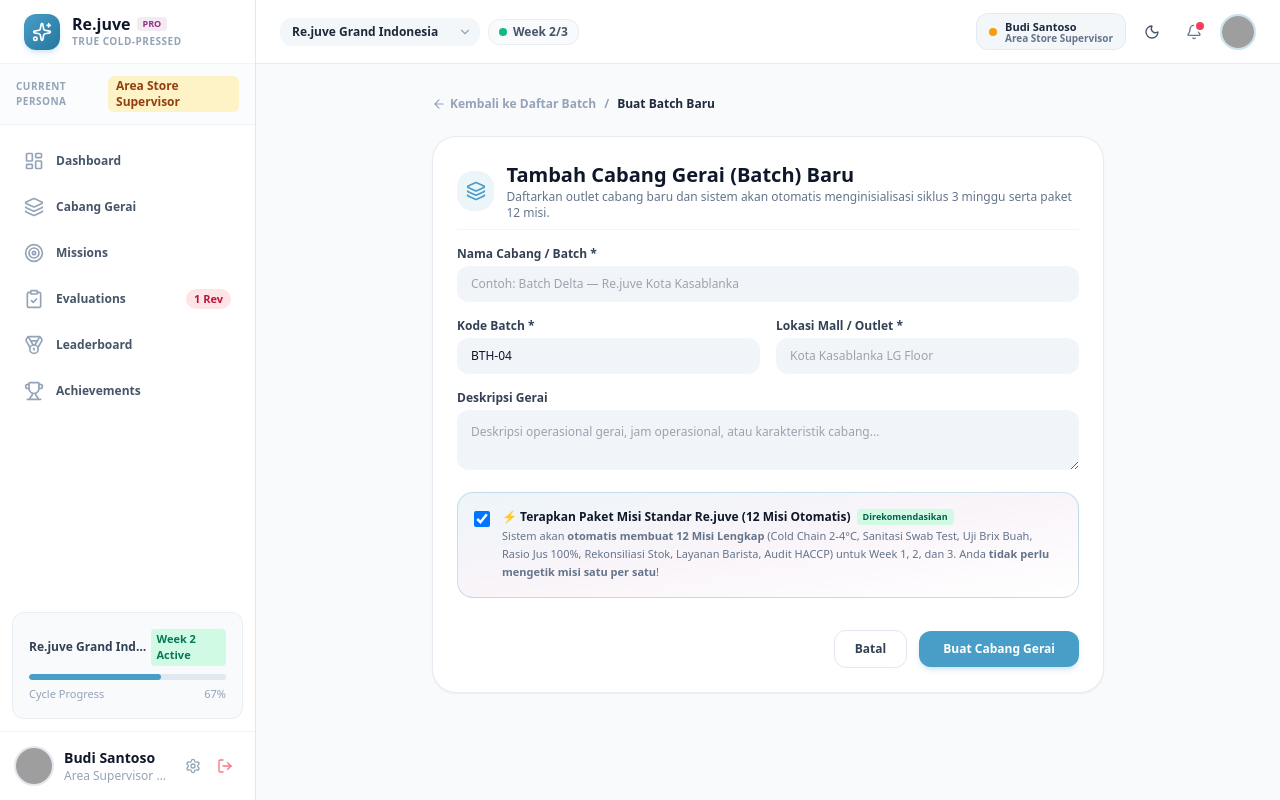
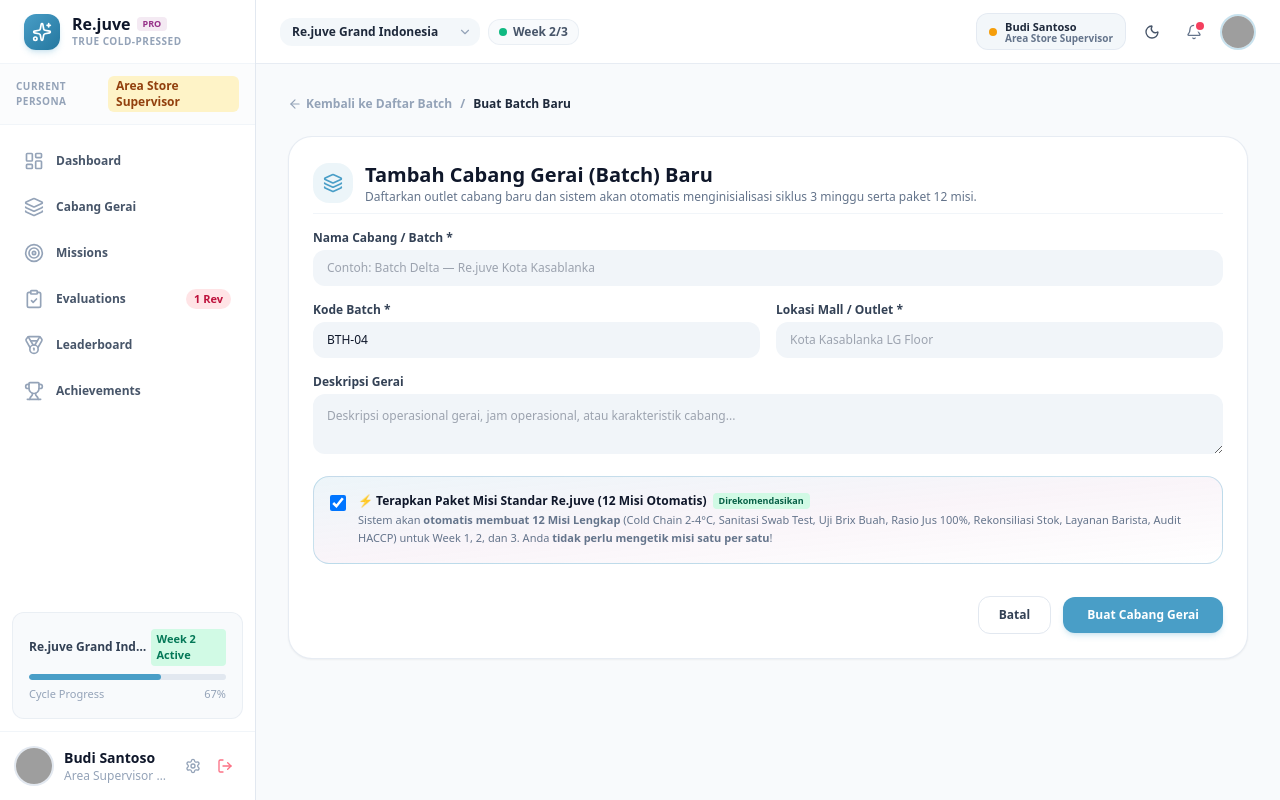
Before and after one commit to ikhsanguntara/Gamification-rejuve, a Nuxt app: page /admin/batches/create in a window 1280 px wide. Built offline with nearby package versions, Linux system fonts and the light colour scheme; grey boxes are pictures that could not be loaded.

Commit message:
style: expand content layout to 100% full width across all pages

```diff
--- a/layouts/default.vue
+++ b/layouts/default.vue
@@ -3,13 +3,13 @@
     <!-- Desktop Sidebar -->
     <AppSidebar />
 
-    <!-- Main Content Area -->
+    <!-- Main Content Area (Full Width) -->
     <div class="flex-1 flex flex-col min-w-0 pb-16 lg:pb-0">
       <!-- App Header -->
       <AppHeader />
 
-      <!-- Page Slot -->
-      <main class="flex-1 p-4 sm:p-6 lg:p-8 max-w-7xl w-full mx-auto">
+      <!-- Page Slot (100% Full Width) -->
+      <main class="flex-1 p-4 sm:p-6 lg:p-8 w-full">
         <slot />
       </main>
     </div>
--- a/pages/admin/batches/[id].vue
+++ b/pages/admin/batches/[id].vue
@@ -1,5 +1,5 @@
 <template>
-  <div class="max-w-2xl mx-auto space-y-6">
+  <div class="w-full space-y-6">
     <!-- Breadcrumb & Back -->
     <div class="flex items-center gap-2 text-xs font-semibold text-slate-400">
       <NuxtLink to="/admin/batches" class="hover:text-slate-600 dark:hover:text-slate-200 flex items-center gap-1">
--- a/pages/admin/batches/create.vue
+++ b/pages/admin/batches/create.vue
@@ -1,5 +1,5 @@
 <template>
-  <div class="max-w-2xl mx-auto space-y-6">
+  <div class="w-full space-y-6">
     <!-- Breadcrumb & Back -->
     <div class="flex items-center gap-2 text-xs font-semibold text-slate-400">
       <NuxtLink to="/admin/batches" class="hover:text-slate-600 dark:hover:text-slate-200 flex items-center gap-1">
--- a/pages/admin/missions/[id].vue
+++ b/pages/admin/missions/[id].vue
@@ -1,5 +1,5 @@
 <template>
-  <div class="max-w-2xl mx-auto space-y-6">
+  <div class="w-full space-y-6">
     <!-- Breadcrumb & Back -->
     <div class="flex items-center gap-2 text-xs font-semibold text-slate-400">
       <NuxtLink to="/admin/missions" class="hover:text-slate-600 dark:hover:text-slate-200 flex items-center gap-1">
--- a/pages/admin/missions/create.vue
+++ b/pages/admin/missions/create.vue
@@ -1,5 +1,5 @@
 <template>
-  <div class="max-w-2xl mx-auto space-y-6">
+  <div class="w-full space-y-6">
     <!-- Breadcrumb & Back -->
     <div class="flex items-center gap-2 text-xs font-semibold text-slate-400">
       <NuxtLink to="/admin/missions" class="hover:text-slate-600 dark:hover:text-slate-200 flex items-center gap-1">
--- a/pages/admin/users/[id].vue
+++ b/pages/admin/users/[id].vue
@@ -1,5 +1,5 @@
 <template>
-  <div class="max-w-2xl mx-auto space-y-6">
+  <div class="w-full space-y-6">
     <!-- Breadcrumb & Back -->
     <div class="flex items-center gap-2 text-xs font-semibold text-slate-400">
       <NuxtLink to="/admin/users" class="hover:text-slate-600 dark:hover:text-slate-200 flex items-center gap-1">
--- a/pages/admin/users/create.vue
+++ b/pages/admin/users/create.vue
@@ -1,5 +1,5 @@
 <template>
-  <div class="max-w-2xl mx-auto space-y-6">
+  <div class="w-full space-y-6">
     <!-- Breadcrumb & Back -->
     <div class="flex items-center gap-2 text-xs font-semibold text-slate-400">
       <NuxtLink to="/admin/users" class="hover:text-slate-600 dark:hover:text-slate-200 flex items-center gap-1">
--- a/pages/settings.vue
+++ b/pages/settings.vue
@@ -1,5 +1,5 @@
 <template>
-  <div class="space-y-6 max-w-4xl">
+  <div class="space-y-6 w-full">
     <!-- Header -->
     <div>
       <h2 class="text-2xl font-black text-slate-900 dark:text-white tracking-tight">
```
